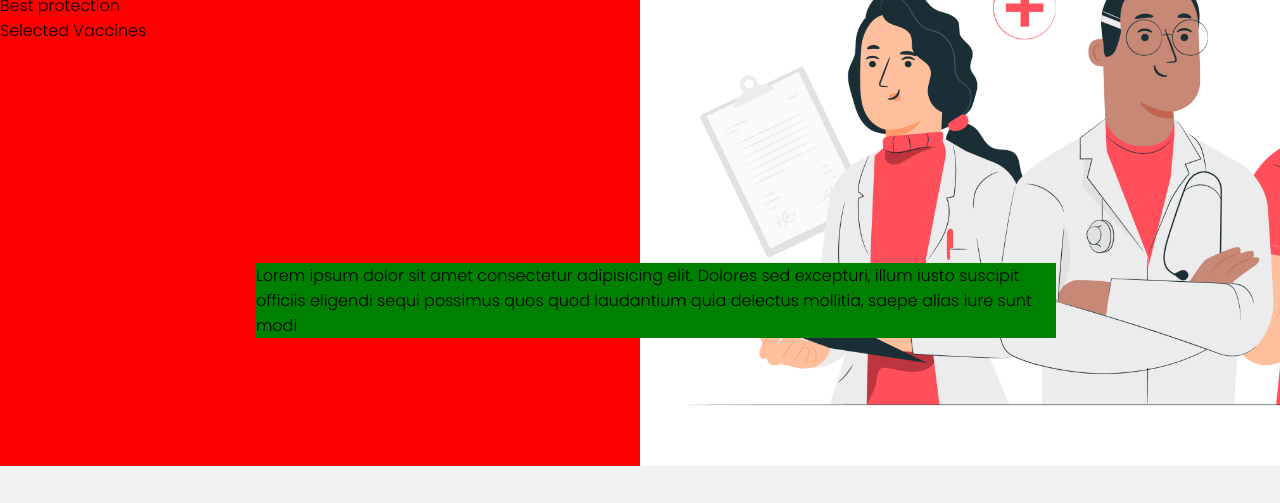
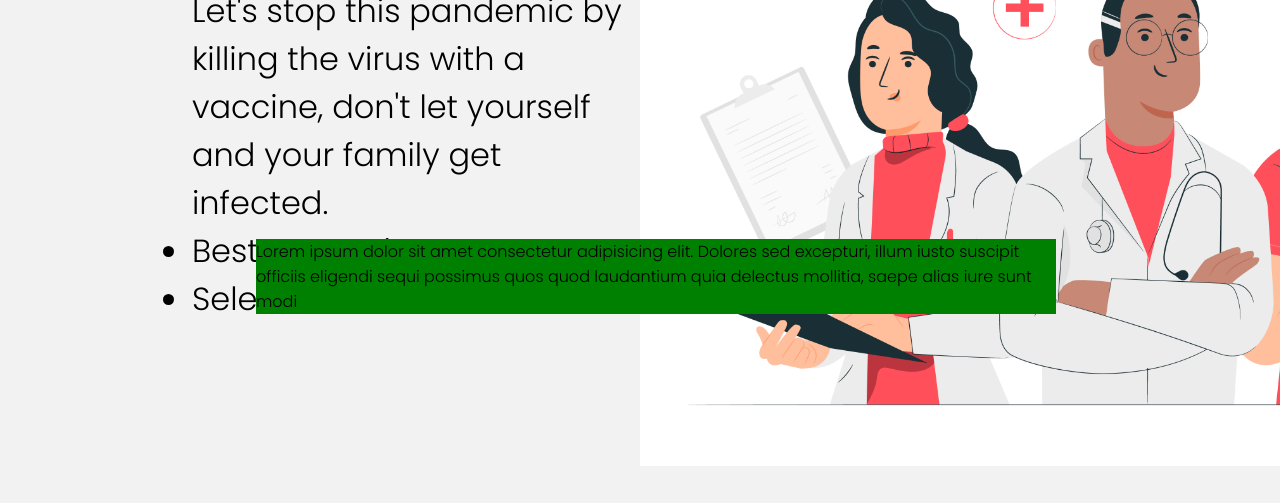
Before and after one commit to hA1nn-dot/Vaccination-campaign_front-end, a plain HTML site: page index.html in a window 1280 px wide. Shown: the part 297-800 px from the top of the page. Drawn offline with Linux system fonts and the light colour scheme.

Commit message:
Add styles to description

```diff
--- a/index.html
+++ b/index.html
@@ -37,10 +37,12 @@
         </h1>
         <p>
           Let's stop this pandemic by killing the virus with a vaccine, don't
-          let yourself and your family get infected
+          let yourself and your family get infected.
         </p>
-        <p>Best protection</p>
-        <p>Selected Vaccines</p>
+        <ul>
+          <li>Best protection</li>
+          <li>Selected Vaccines</li>
+        </ul>
       </div>
       <div class="image">
         <img
--- a/styles/index.css
+++ b/styles/index.css
@@ -84,8 +84,21 @@ nav > .logo {
 }
 
 .description {
-  background-color: red;
+  display: flex;
+  align-items: flex-start;
+  flex-direction: column;
+  padding-left: 12rem;
 }
+.description > h1 {
+  font-size: 4vmax;
+}
+.description > p {
+  font-size: 2rem;
+}
+.description > ul > li {
+  font-size: 2rem;
+}
+
 .image {
   background-color: #143581;
 }
@@ -99,5 +112,5 @@ nav > .logo {
   width: 800px;
   position: absolute;
   left: 20%;
-  top: 70%;
+  top: 67%;
 }
```
